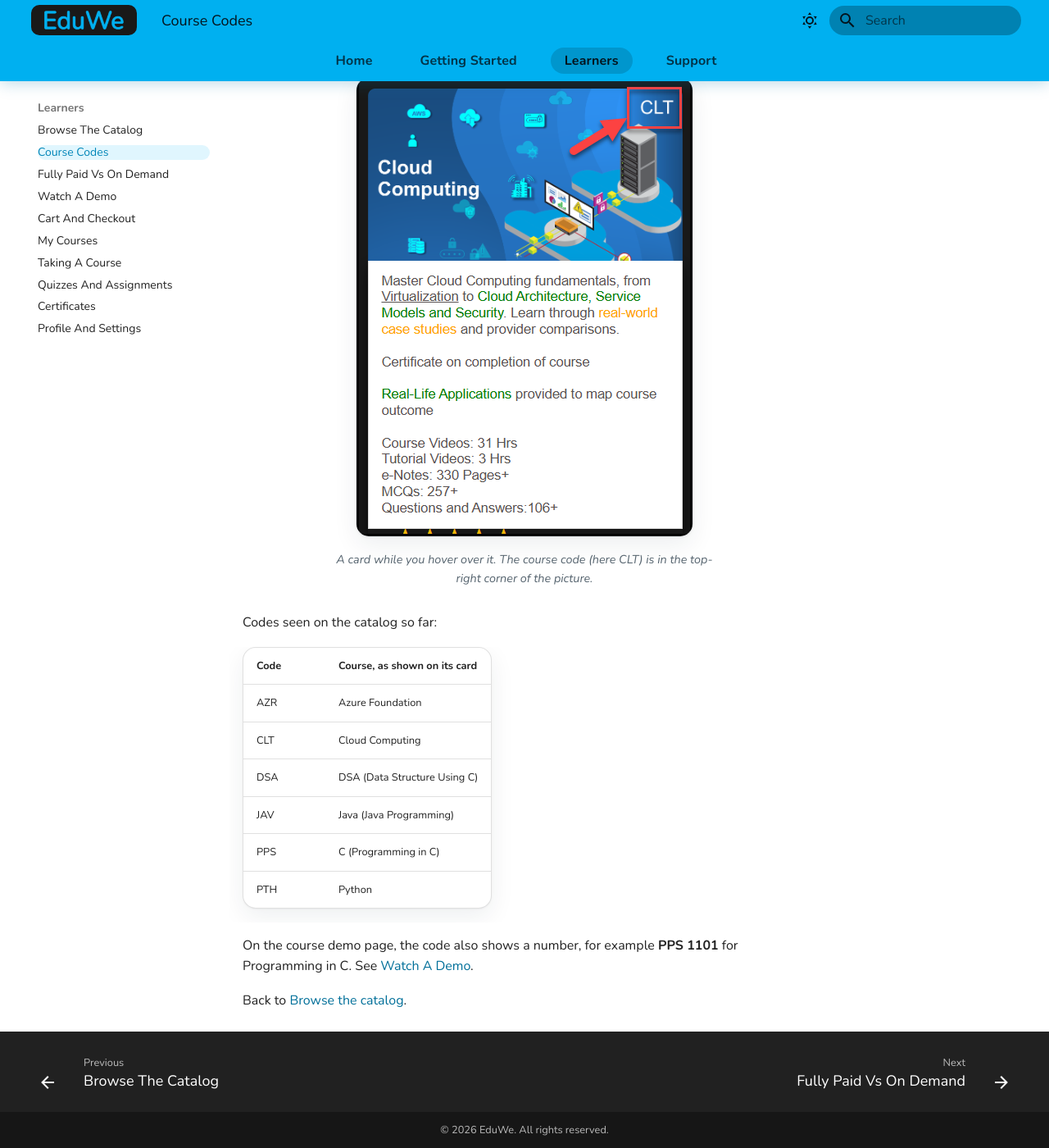
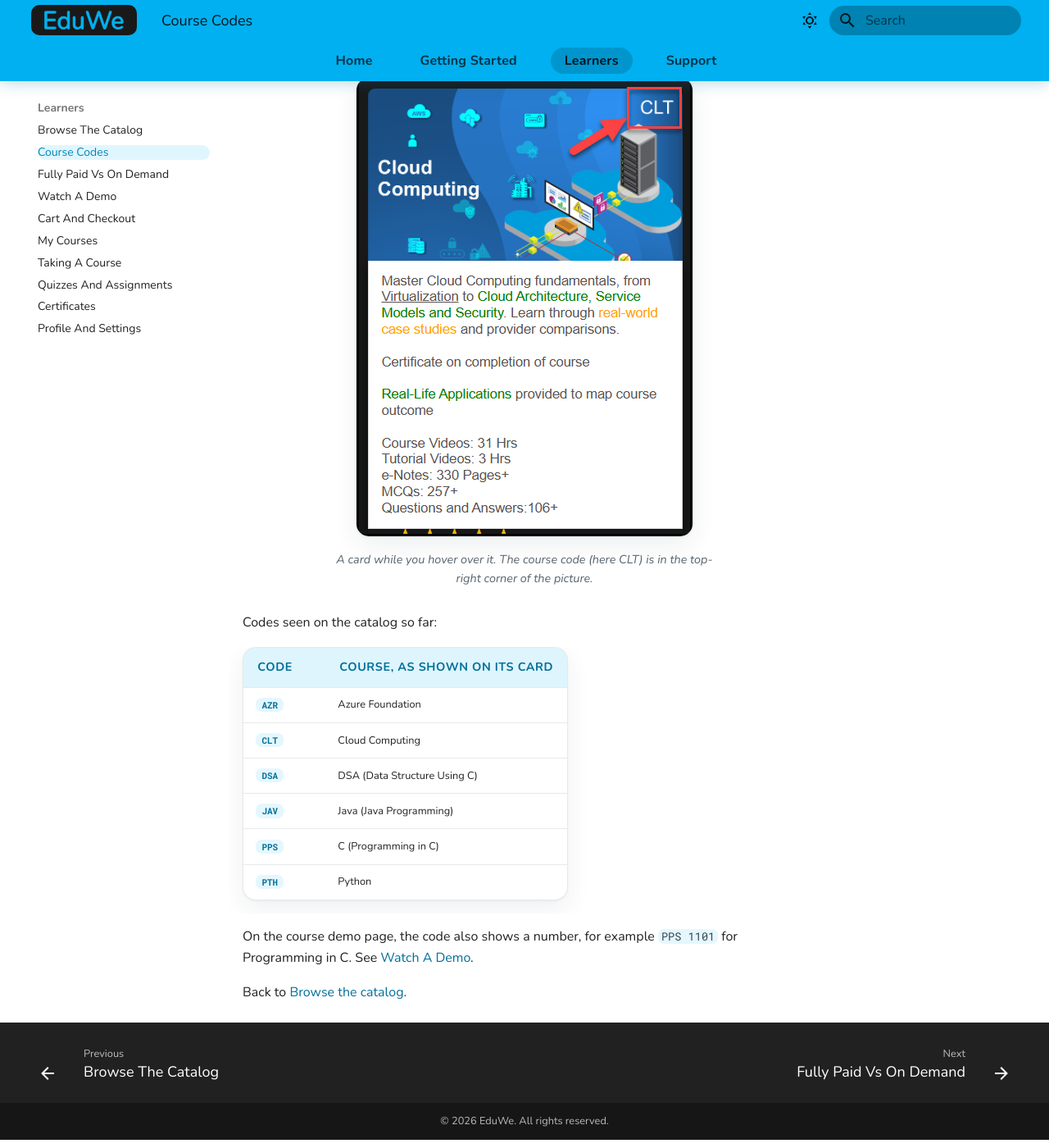
Before and after one commit to geitdeepak/EduWeIO_HelpDoc, an MkDocs documentation site: the page built from docs/learner/course-codes.md, in a window 1280 px wide and 1400 px high, scrolled down 354 px. Shown: the whole window at 82% size. Built offline with MkDocs 1.6.1 and Material for MkDocs 9.7.7, drawn with Linux system fonts in a browser that asks for light colours.

Commit message:
Make tables on the help site more modern
Every table now gets a tinted, uppercase header row, roomier cells, a
brand-tinted row hover, and a card-style border to match the rest of the
site. A value written as `code` inside a cell renders as a small bold
badge, reusing the existing inline-code tint. Applied to the course codes
table by wrapping each code in backticks - no bespoke markup, so adding a
new row later is still just a plain table row.

Verified in both light and dark mode via screenshot before committing.

Co-Authored-By: Claude Sonnet 5 <noreply@anthropic.com>

```diff
--- a/docs/learner/course-codes.md
+++ b/docs/learner/course-codes.md
@@ -18,14 +18,14 @@ Codes seen on the catalog so far:
 
 | Code | Course, as shown on its card |
 |---|---|
-| AZR | Azure Foundation |
-| CLT | Cloud Computing |
-| DSA | DSA (Data Structure Using C) |
-| JAV | Java (Java Programming) |
-| PPS | C (Programming in C) |
-| PTH | Python |
+| `AZR` | Azure Foundation |
+| `CLT` | Cloud Computing |
+| `DSA` | DSA (Data Structure Using C) |
+| `JAV` | Java (Java Programming) |
+| `PPS` | C (Programming in C) |
+| `PTH` | Python |
 
-On the course demo page, the code also shows a number, for example **PPS 1101** for Programming in C. See [Watch A Demo](watch-a-demo.md).
+On the course demo page, the code also shows a number, for example `PPS 1101` for Programming in C. See [Watch A Demo](watch-a-demo.md).
 
 <!-- Source: eduwe.io catalog screenshots (home-06, home-09, home-16 and home-17) and the course demo page screenshot (demo-01). -->
 <!-- TODO: explain the number after the code (PPS 1101), for example whether it is the course number in a syllabus. -->
--- a/docs/stylesheets/extra.css
+++ b/docs/stylesheets/extra.css
@@ -138,9 +138,40 @@ html {
 }
 
 .md-typeset table:not([class]) {
+  border: 1px solid var(--eduwe-card-border);
   border-radius: 0.8rem;
   overflow: auto;
   box-shadow: var(--eduwe-card-shadow);
+}
+
+/* a tinted, uppercase header row instead of the plain default one */
+.md-typeset table:not([class]) thead th {
+  padding: 0.85em 1.2em;
+  background: var(--eduwe-tile);
+  border: none;
+  color: var(--md-typeset-a-color);
+  font-size: 0.72rem;
+  letter-spacing: 0.04em;
+  text-transform: uppercase;
+}
+
+.md-typeset table:not([class]) td {
+  padding: 0.85em 1.2em;
+  border-top: 1px solid var(--eduwe-card-border);
+}
+
+/* brand-tinted row hover instead of the plain grey default */
+.md-typeset table:not([class]) tbody tr:hover {
+  background-color: var(--eduwe-tile);
+  box-shadow: none;
+}
+
+/* a value written as `code` inside a table cell (for example a course code or product name)
+   reads as a small bold badge, reusing the inline-code tint above */
+.md-typeset table:not([class]) td code {
+  padding: 0.15em 0.65em;
+  color: var(--md-typeset-a-color);
+  font-weight: 800;
 }
 
 /* buttons everywhere, not only in the hero */
```
